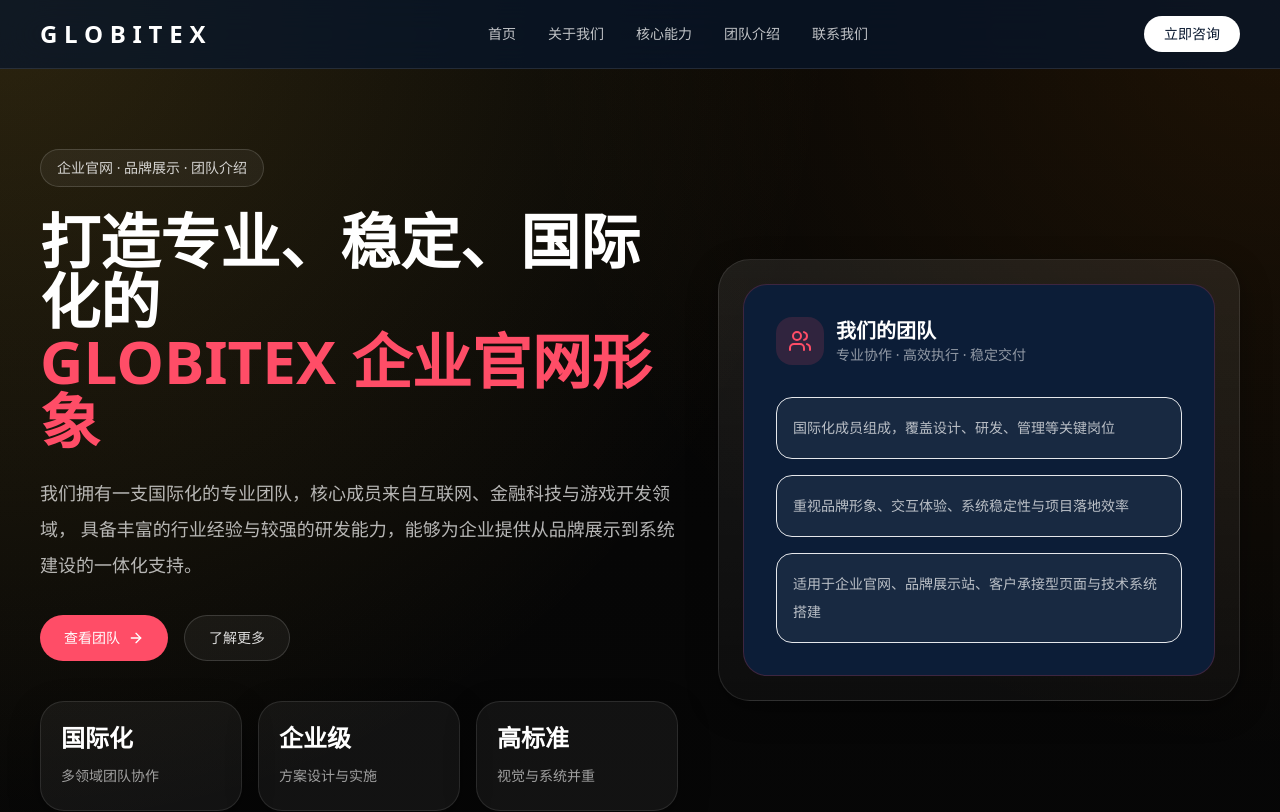
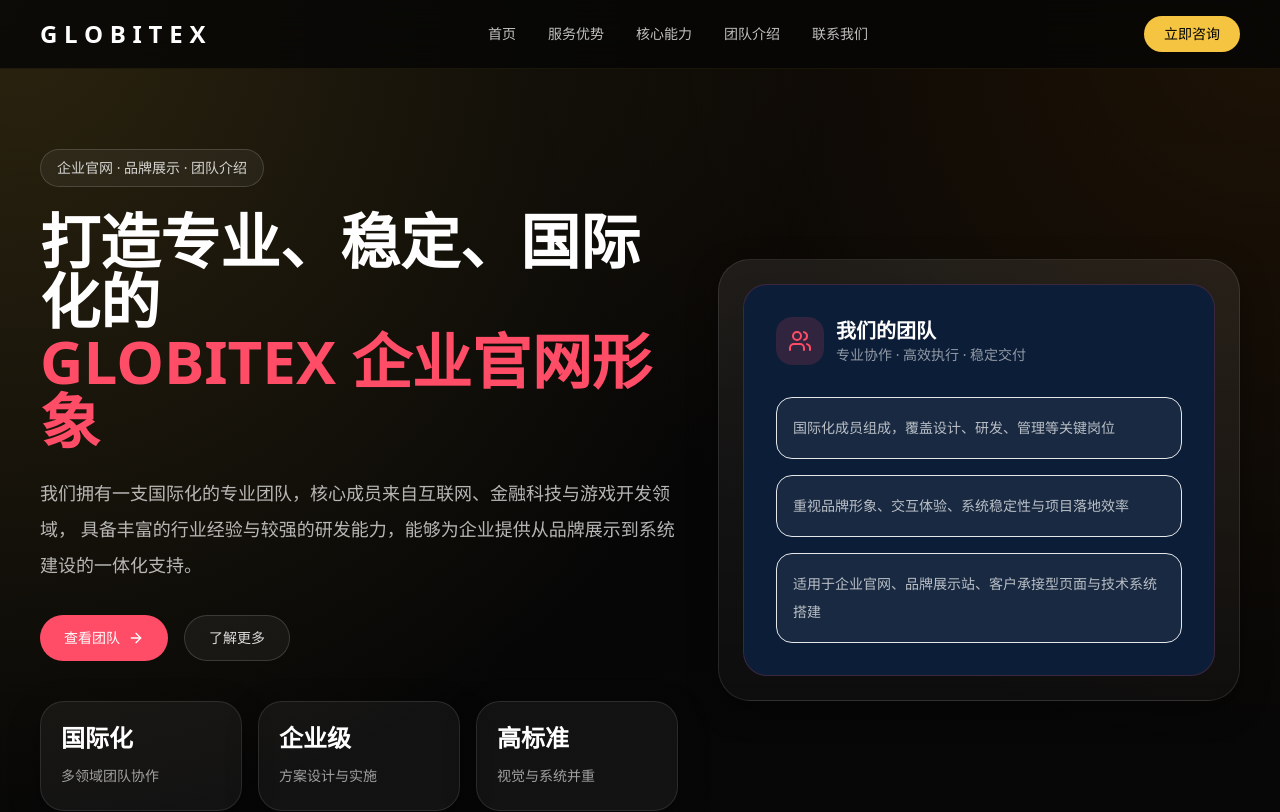
Before and after one commit to joo532200/shangye, a Next.js app: page / in a window 1280 px wide. Shown: the top 812 px of the page. Built offline with nearby package versions, Linux system fonts and the light colour scheme.

Commit message:
Update navbar.tsx

```diff
--- a/components/navbar.tsx
+++ b/components/navbar.tsx
@@ -1,30 +1,34 @@
 export function Navbar() {
   const items = [
     { label: "首页", href: "#home" },
-    { label: "关于我们", href: "#about" },
-    { label: "核心能力", href: "#services" },
+    { label: "服务优势", href: "#services" },
+    { label: "核心能力", href: "#about" },
     { label: "团队介绍", href: "#team" },
     { label: "联系我们", href: "#contact" }
   ];
 
   return (
-    <header className="sticky top-0 z-30 border-b border-white/10 bg-[#07162d]/70 backdrop-blur-xl">
+    <header className="sticky top-0 z-30 border-b border-[rgba(245,197,66,0.08)] bg-[#050505]/80 backdrop-blur-xl">
       <div className="mx-auto flex max-w-7xl items-center justify-between px-6 py-4 lg:px-10">
-        <div className="text-2xl font-semibold tracking-[0.28em] text-white">GLOBITEX</div>
+        <div className="text-2xl font-semibold tracking-[0.28em] text-white">
+          GLOBITEX
+        </div>
+
         <nav className="hidden items-center gap-8 lg:flex">
           {items.map((item) => (
             <a
               key={item.label}
               href={item.href}
-              className="text-sm text-white/75 transition hover:text-white"
+              className="text-sm text-white/75 transition hover:text-[#f5c542]"
             >
               {item.label}
             </a>
           ))}
         </nav>
+
         <a
           href="#contact"
-          className="rounded-full bg-white px-5 py-2 text-sm font-medium text-[#07162d]"
+          className="rounded-full bg-[#f5c542] px-5 py-2 text-sm font-medium text-black"
         >
           立即咨询
         </a>
```
